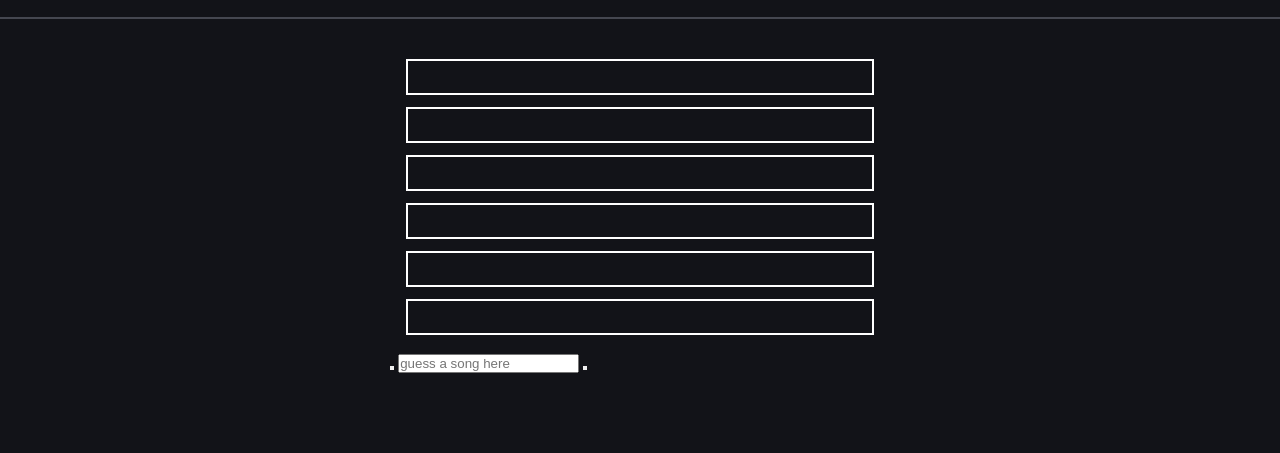
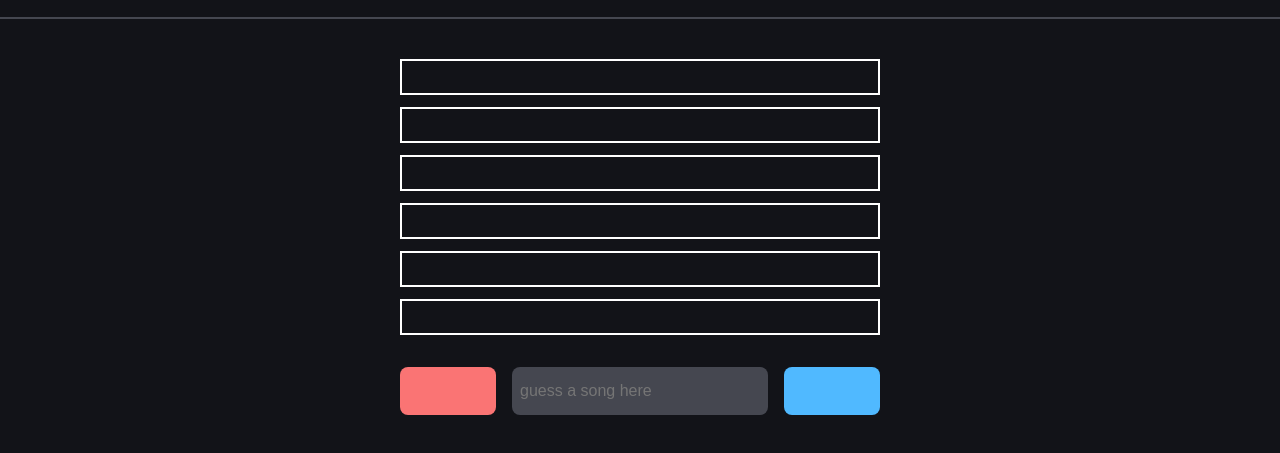
Before and after one commit to crispynoodlesoup/nightcordle, a plain HTML site: page index.html in a window 1280 px wide. Shown: the part 61-514 px from the top of the page. Drawn offline with Linux system fonts and the light colour scheme.

Commit message:
establish a basic search UI

```diff
--- a/style.css
+++ b/style.css
@@ -32,6 +32,33 @@ h1 {
   font-size: 28px;
 }
 
+input[type="text"] {
+  height: 48px;
+  background-color: var(--secondary);
+  border: none;
+
+  padding: 8px;
+  outline: none;
+  caret-color: white;
+  color: white;
+  font-size: 16px;
+
+  border-radius: 8px;
+}
+
+button {
+  height: 48px;
+  background-color: var(--secondary);
+  border: none;
+  border-radius: 8px;
+  transition: all 0.4s;
+}
+
+button:hover {
+  cursor: pointer;
+  filter: brightness(90%);
+}
+
 body {
   background-color: var(--primary);
   height: 100vh;
@@ -52,7 +79,7 @@ nav {
 main {
   padding: 24px 0;
   display: grid;
-  justify-content: center;
+  justify-items: center;
 }
 
 .guesses {
@@ -60,7 +87,7 @@ main {
   flex-direction: column;
   gap: 12px;
   justify-content: center;
-  width: min(500px, 100vw);
+  width: min(512px, 100vw);
   padding: 16px;
 }
 
@@ -72,3 +99,31 @@ main {
 .try-box p {
   height: 24px;
 }
+
+.control-wrapper {
+  width: 100vw;
+  padding: 16px;
+}
+
+.controls {
+  display: flex;
+  gap: 16px;
+  justify-content: center;
+}
+
+.skip {
+  flex: 0 0 96px;
+  background-color: rgb(250, 116, 116);
+}
+
+.search {
+  display: grid;
+  justify-content: center;
+  align-items: center;
+  flex: 0 1 256px;
+}
+
+.enter {
+  flex: 0 0 96px;
+  background-color: rgb(80, 185, 255);
+}
```
